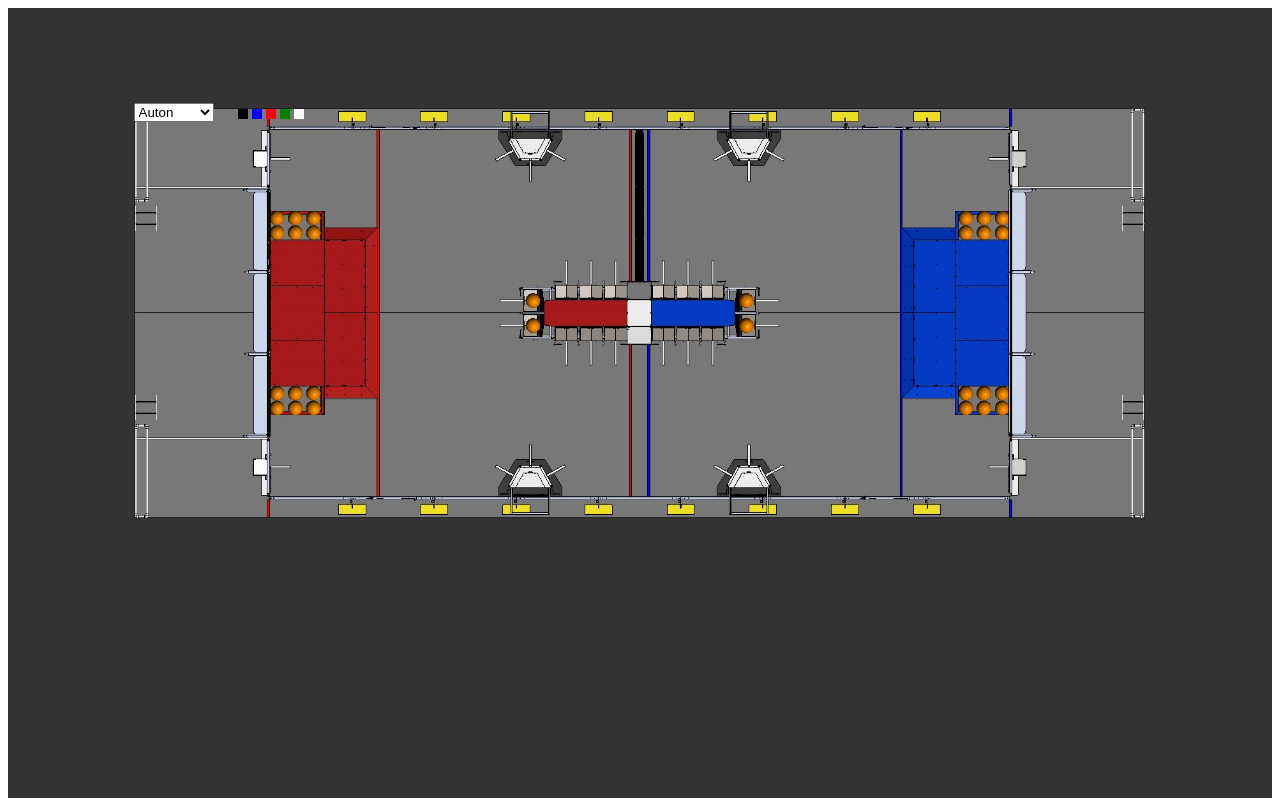
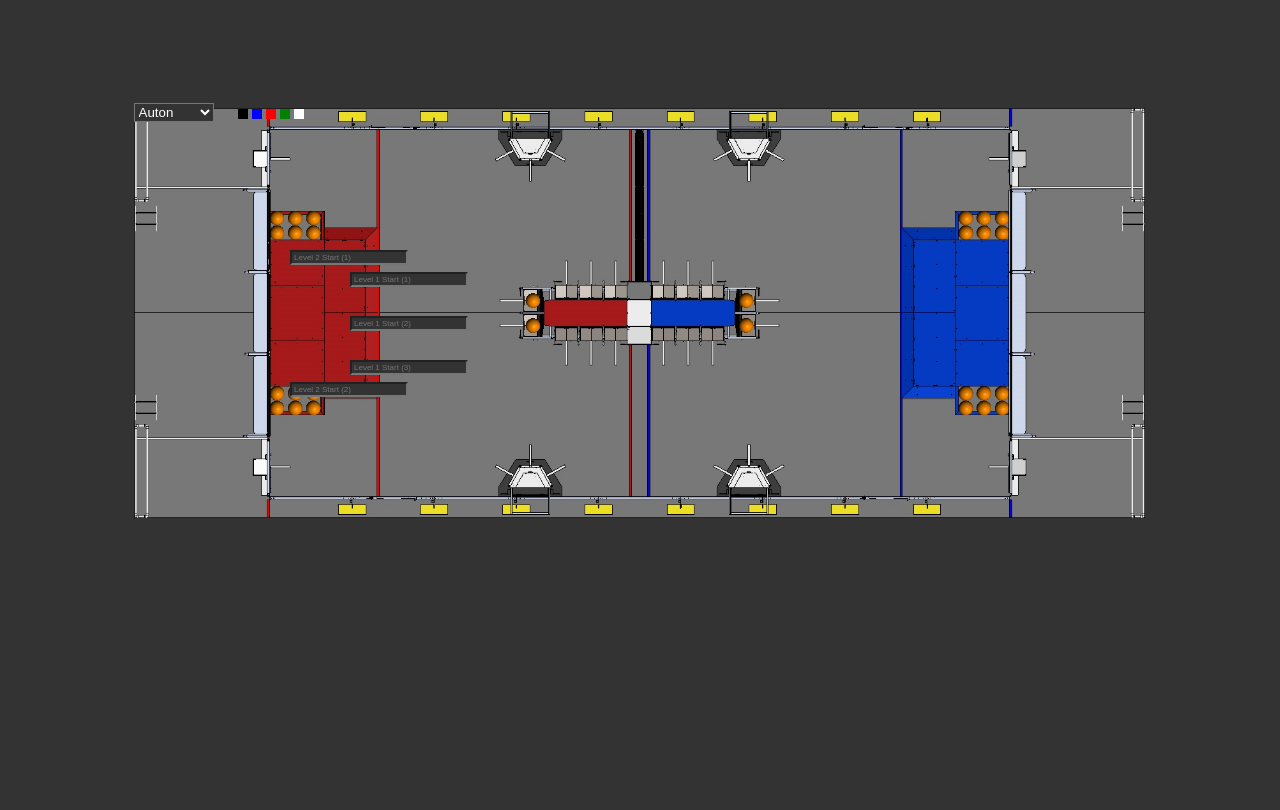
Before and after one commit to drwhorx/drwhorx.github.io, a plain HTML site: page strat2019/index.html in a window 1280 px wide. Drawn offline with nearby package versions, Linux system fonts and the light colour scheme.

Commit message:
kjsahkajds

```diff
--- a/strat2019/css/style.css
+++ b/strat2019/css/style.css
@@ -1,5 +1,6 @@
 body, html {
     height: auto;
+    background-color: #333333;
 }
 #pallette {
     width: 75px;
@@ -28,3 +29,7 @@ body, html {
     height: 25px;
     position: absolute;
 }
+input[type=text], select {
+    background-color: #333333;
+    color: white;
+}
--- a/strat2019/js/main.js
+++ b/strat2019/js/main.js
@@ -1,14 +1,14 @@
 // use json file as website structure, then use a variable as current subnav
 window.onload = function () {
     $.getJSON("https://drwhorx.github.io/strat2019/js/organize.json", function (data) {
-        sessionStorage.setItem("data", data)
-        var arr = ["Auton", "Teleop", "Endgame"]
+        sessionStorage.setItem("data", JSON.stringify(data))
+        const arr = Object.keys(data)
         for (i = 0; i < arr.length; i++) {
             var keys = Object.keys(data[arr[i]])
             for (b = 0; b < keys.length; b++) {
                 var element = document.createElement("input")
                 element.setAttribute("type", "text")
-                element.setAttribute("id", keys[b])
+                element.setAttribute("cat", arr[i])
                 element.width = "25px"
                 element.height = "10px"
                 element.style = "font-size: 8px; left: " + data[arr[i]][keys[b]].x + "px; top: " + data[arr[i]][keys[b]].y + "px; position: absolute"
@@ -18,24 +18,21 @@ window.onload = function () {
         }
     })
     setInterval(function checkPeriod() {
-        var arr = ["Auton", "Teleop", "Endgame"]
+        var arr = Object.keys(JSON.parse(sessionStorage.getItem("data")))
         var i = arr.indexOf($("#gameStatus").val())
         document.getElementById(arr[i] + "Canvas").removeAttribute("hidden")
         arr.splice(i, 1)
         document.getElementById(arr[0] + "Canvas").hidden = true
         document.getElementById(arr[1] + "Canvas").hidden = true
-
-        $.getJSON("https://drwhorx.github.io/strat2019/js/organize.json", function (data) {
         var status = $("#gameStatus").val()
         var children = document.getElementById("items").children
         for (i = 0; i < children.length; i++) {
-                if (data[status][children[i].id] == undefined) {
+            if (children[i].getAttribute("cat") != status) {
                 children[i].hidden = true
             } else {
                 children[i].hidden = false
             }
         }
-        })
     }, 100)
 }
 function color(obj) {
@@ -44,7 +41,7 @@ function color(obj) {
 function initDraw() {
     const ctx = []
     const canvas = []
-    const arr = ["Auton", "Teleop", "Endgame"]
+    const arr = Object.keys(JSON.parse(sessionStorage.getItem("data")))
     for (i = 0; i < arr.length; i++) {
         var element = document.querySelector("#" + arr[i] + "Canvas");
         element.width = window.innerWidth;
--- a/strat2019/js/organize.json
+++ b/strat2019/js/organize.json
@@ -1,5 +1,5 @@
 {
-    "Sandstorm" : {
+    "Auton" : {
         "Level 2 Start (1)": {
             "x": 290,
             "y": 250,
```
Lines whose indentation alone changed are shown as unchanged.
